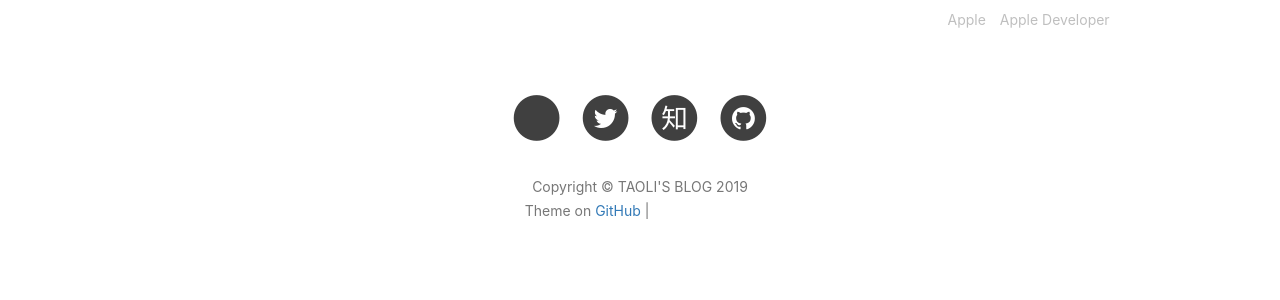
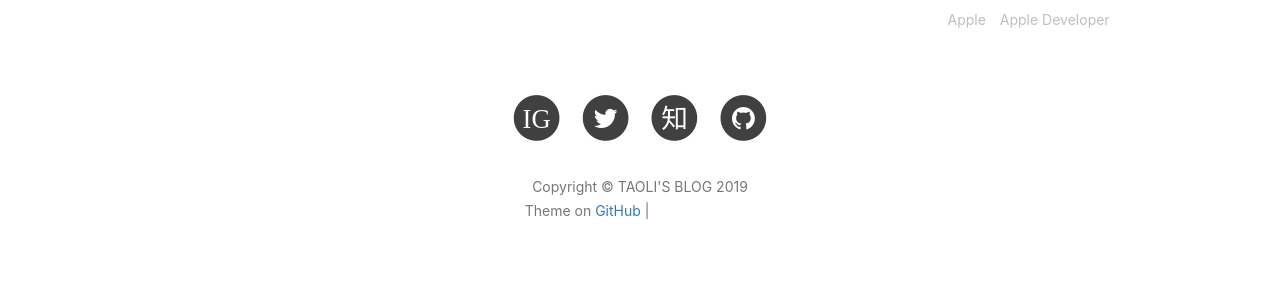
Before and after one commit to iamtaoli/iamtaoli.github.io, a Jekyll site: the page built from index.html, in a window 1280 px wide. Shown: the part 922-1222 px from the top of the page. Built offline with Jekyll 4.4.1, drawn with Linux system fonts in a browser that asks for light colours; nearby versions of some CDN libraries; the list of posts is cut into pages by our own code; comment, search, counter and statistics services are not loaded; grey boxes are pictures that could not be loaded.

Commit message:
Update footer.html

```diff
--- a/_includes/footer.html
+++ b/_includes/footer.html
@@ -20,7 +20,7 @@
                                 <a target="_blank" href="https://www.instagram.com/{{ site.instagram_username }}">
                                     <span class="fa-stack fa-lg">
                                         <i class="fa fa-circle fa-stack-2x"></i>
-                                        <i class="fa  fa-stack-1x fa-inverse"></i>
+                                        <i class="fa  fa-stack-1x fa-inverse">IG</i>
                                     </span>
                                 </a>
                             </li>
```
